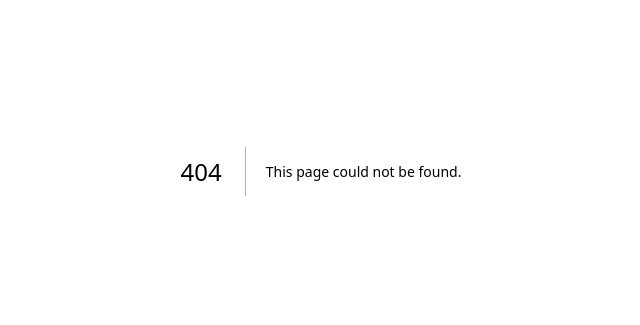
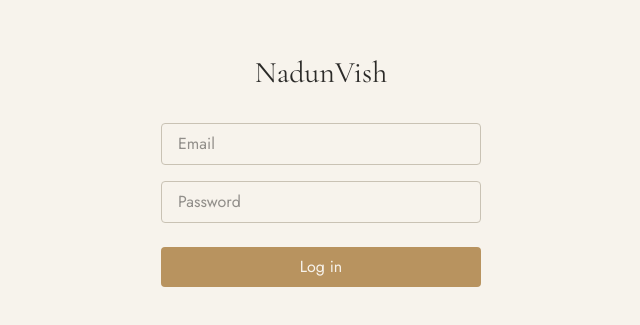
Before and after one commit to nadunvish-violin/nadunvish-violin, a Next.js app: page /login in a window 1280 px wide. Before the commit this address had no page. Shown: the part 229-554 px from the top of the page, without its empty margins (319-959 px from the left). Built offline with nearby package versions, Linux system fonts and the light colour scheme; no server answers.

Commit message:
Working Supabase Auth: login, dashboard, logout, proxy protection

```diff
--- /dev/null
+++ b/app/dashboard/page.js
@@ -0,0 +1,20 @@
+import { createClient } from '@/lib/supabase/server'
+import LogoutButton from '@/components/LogoutButton'
+
+export default async function DashboardPage() {
+  const supabase = await createClient()
+  const { data: { user } } = await supabase.auth.getUser()
+
+  return (
+    <main className="min-h-screen bg-ivory p-8">
+      <div className="flex items-center justify-between mb-8">
+        <h1 className="text-3xl font-serif text-charcoal">Dashboard</h1>
+        <LogoutButton />
+      </div>
+
+      <p className="font-sans text-charcoal">
+        Logged in as: {user?.email}
+      </p>
+    </main>
+  )
+}
--- /dev/null
+++ b/app/login/page.js
@@ -0,0 +1,78 @@
+'use client'
+
+import { useState } from 'react'
+import { useRouter } from 'next/navigation'
+import { createClient } from '@/lib/supabase/client'
+
+export default function LoginPage() {
+  const [email, setEmail] = useState('')
+  const [password, setPassword] = useState('')
+  const [error, setError] = useState(null)
+  const [loading, setLoading] = useState(false)
+
+  const router = useRouter()
+  const supabase = createClient()
+
+  async function handleLogin(e) {
+    e.preventDefault()
+    setLoading(true)
+    setError(null)
+
+    const { error } = await supabase.auth.signInWithPassword({
+      email,
+      password,
+    })
+
+    if (error) {
+      setError(error.message)
+      setLoading(false)
+      return
+    }
+
+    router.push('/dashboard')
+    router.refresh()
+  }
+
+  return (
+    <main className="min-h-screen flex items-center justify-center bg-ivory">
+      <form
+        onSubmit={handleLogin}
+        className="flex flex-col gap-4 w-full max-w-sm p-8"
+      >
+        <h1 className="text-3xl font-serif text-charcoal text-center mb-4">
+          NadunVish
+        </h1>
+
+        <input
+          type="email"
+          placeholder="Email"
+          value={email}
+          onChange={(e) => setEmail(e.target.value)}
+          required
+          className="border border-taupe rounded px-4 py-2 font-sans text-charcoal"
+        />
+
+        <input
+          type="password"
+          placeholder="Password"
+          value={password}
+          onChange={(e) => setPassword(e.target.value)}
+          required
+          className="border border-taupe rounded px-4 py-2 font-sans text-charcoal"
+        />
+
+        {error && (
+          <p className="text-red-600 text-sm font-sans">{error}</p>
+        )}
+
+        <button
+          type="submit"
+          disabled={loading}
+          className="bg-champagne text-ivory px-6 py-2 rounded font-sans mt-2 disabled:opacity-50"
+        >
+          {loading ? 'Logging in...' : 'Log in'}
+        </button>
+      </form>
+    </main>
+  )
+}
--- /dev/null
+++ b/components/LogoutButton.js
@@ -0,0 +1,24 @@
+'use client'
+
+import { useRouter } from 'next/navigation'
+import { createClient } from '@/lib/supabase/client'
+
+export default function LogoutButton() {
+  const router = useRouter()
+  const supabase = createClient()
+
+  async function handleLogout() {
+    await supabase.auth.signOut()
+    router.push('/login')
+    router.refresh()
+  }
+
+  return (
+    <button
+      onClick={handleLogout}
+      className="border border-taupe text-charcoal px-4 py-2 rounded font-sans"
+    >
+      Log out
+    </button>
+  )
+}
--- /dev/null
+++ b/lib/supabase/client.js
@@ -0,0 +1,8 @@
+import { createBrowserClient } from '@supabase/ssr'
+
+export function createClient() {
+  return createBrowserClient(
+    process.env.NEXT_PUBLIC_SUPABASE_URL,
+    process.env.NEXT_PUBLIC_SUPABASE_ANON_KEY
+  )
+}
--- /dev/null
+++ b/lib/supabase/server.js
@@ -0,0 +1,28 @@
+import { createServerClient } from '@supabase/ssr'
+import { cookies } from 'next/headers'
+
+export async function createClient() {
+  const cookieStore = await cookies()
+
+  return createServerClient(
+    process.env.NEXT_PUBLIC_SUPABASE_URL,
+    process.env.NEXT_PUBLIC_SUPABASE_ANON_KEY,
+    {
+      cookies: {
+        getAll() {
+          return cookieStore.getAll()
+        },
+        setAll(cookiesToSet) {
+          try {
+            cookiesToSet.forEach(({ name, value, options }) =>
+              cookieStore.set(name, value, options)
+            )
+          } catch {
+            // Called from a Server Component — safe to ignore,
+            // middleware (next step) handles refreshing the session instead
+          }
+        },
+      },
+    }
+  )
+}
--- a/package.json
+++ b/package.json
@@ -21,6 +21,8 @@
   },
   "homepage": "https://github.com/Leeshan-L/nadunvish-violin#readme",
   "dependencies": {
+    "@supabase/ssr": "^0.12.4",
+    "@supabase/supabase-js": "^2.111.0",
     "@tailwindcss/postcss": "^4.3.3",
     "next": "^16.2.12",
     "postcss": "^8.5.25",
--- /dev/null
+++ b/proxy.js
@@ -0,0 +1,49 @@
+import { createServerClient } from '@supabase/ssr'
+import { NextResponse } from 'next/server'
+
+export async function proxy(request) {
+  let supabaseResponse = NextResponse.next({ request })
+
+  const supabase = createServerClient(
+    process.env.NEXT_PUBLIC_SUPABASE_URL,
+    process.env.NEXT_PUBLIC_SUPABASE_ANON_KEY,
+    {
+      cookies: {
+        getAll() {
+          return request.cookies.getAll()
+        },
+        setAll(cookiesToSet) {
+          cookiesToSet.forEach(({ name, value }) =>
+            request.cookies.set(name, value)
+          )
+          supabaseResponse = NextResponse.next({ request })
+          cookiesToSet.forEach(({ name, value, options }) =>
+            supabaseResponse.cookies.set(name, value, options)
+          )
+        },
+      },
+    }
+  )
+
+  const { data: { user } } = await supabase.auth.getUser()
+
+  // Not logged in and trying to reach the dashboard → send to login
+  if (!user && request.nextUrl.pathname.startsWith('/dashboard')) {
+    const url = request.nextUrl.clone()
+    url.pathname = '/login'
+    return NextResponse.redirect(url)
+  }
+
+  // Already logged in and trying to reach login page → send to dashboard
+  if (user && request.nextUrl.pathname.startsWith('/login')) {
+    const url = request.nextUrl.clone()
+    url.pathname = '/dashboard'
+    return NextResponse.redirect(url)
+  }
+
+  return supabaseResponse
+}
+
+export const config = {
+  matcher: ['/dashboard/:path*', '/login'],
+}
```
Also changed, not shown: jsconfig.json (added, +7 -0 lines), 1 other file (tests, documents, lock files or other folders).
